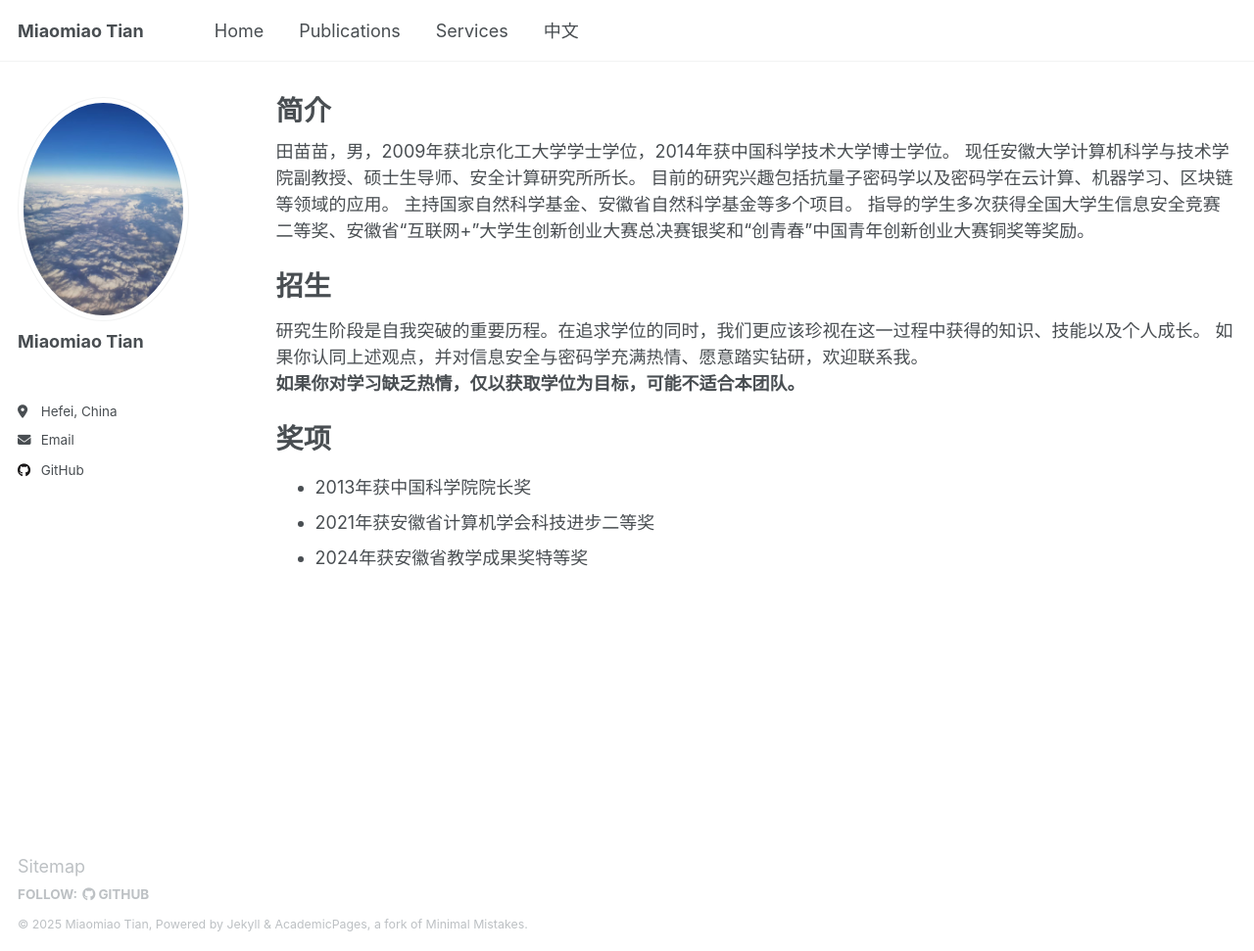
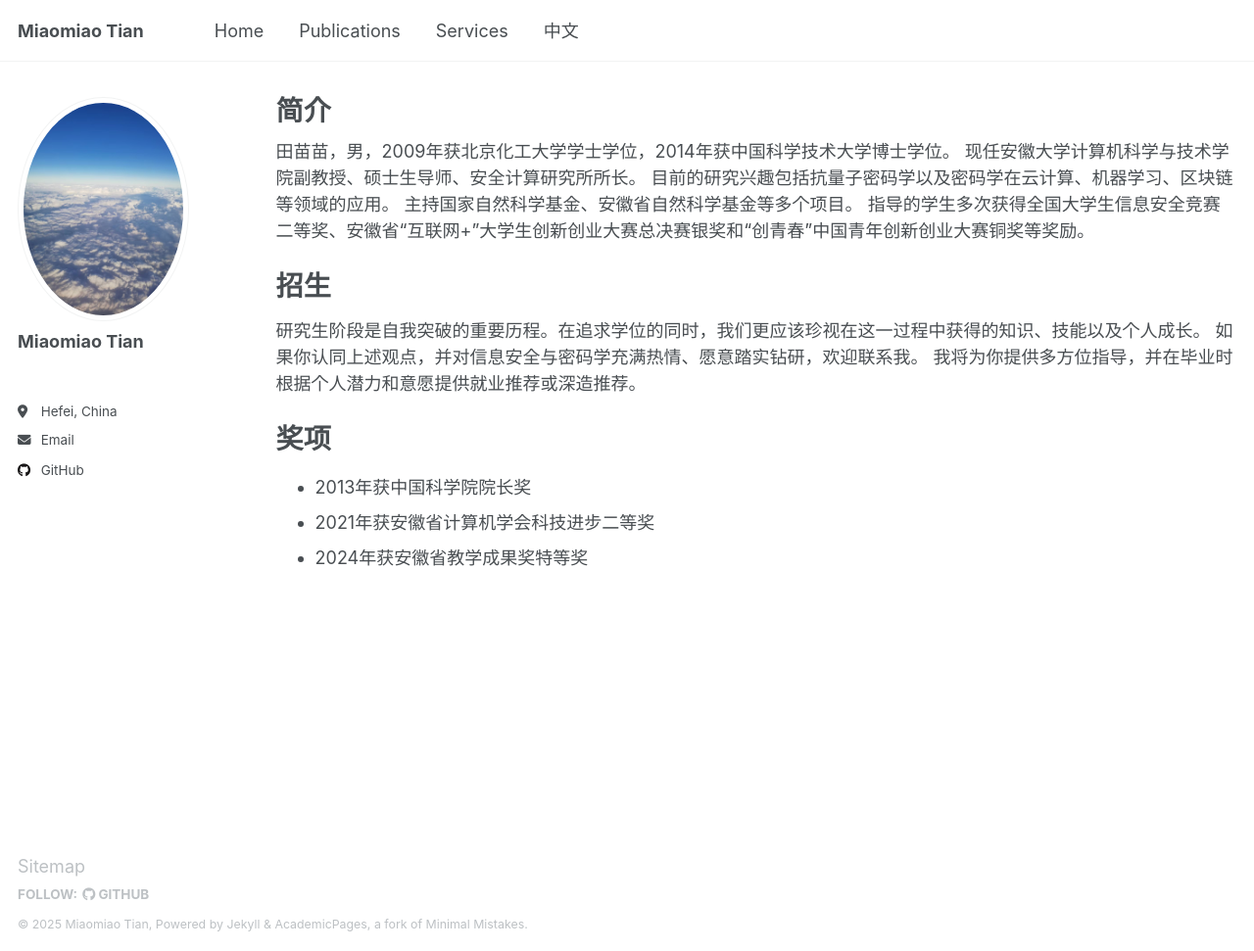
Before and after one commit to dmtian/dmtian.github.io, a Jekyll site: the page built from _pages/chinese.html, in a window 1280 px wide and 971 px high. Shown: the whole window at 98% size. Built offline with Jekyll 4.4.1, drawn with Linux system fonts in a browser that asks for light colours.

Commit message:
Update chinese.html

```diff
--- a/_pages/chinese.html
+++ b/_pages/chinese.html
@@ -16,8 +16,7 @@ author_profile: true
 <h1>招生</h1>
 研究生阶段是自我突破的重要历程。在追求学位的同时，我们更应该珍视在这一过程中获得的知识、技能以及个人成长。
 如果你认同上述观点，并对信息安全与密码学充满热情、愿意踏实钻研，欢迎联系我。
-<br>
-<b>如果你对学习缺乏热情，仅以获取学位为目标，可能不适合本团队。</b>
+我将为你提供多方位指导，并在毕业时根据个人潜力和意愿提供就业推荐或深造推荐。
 
 <br>
 <br>
```
